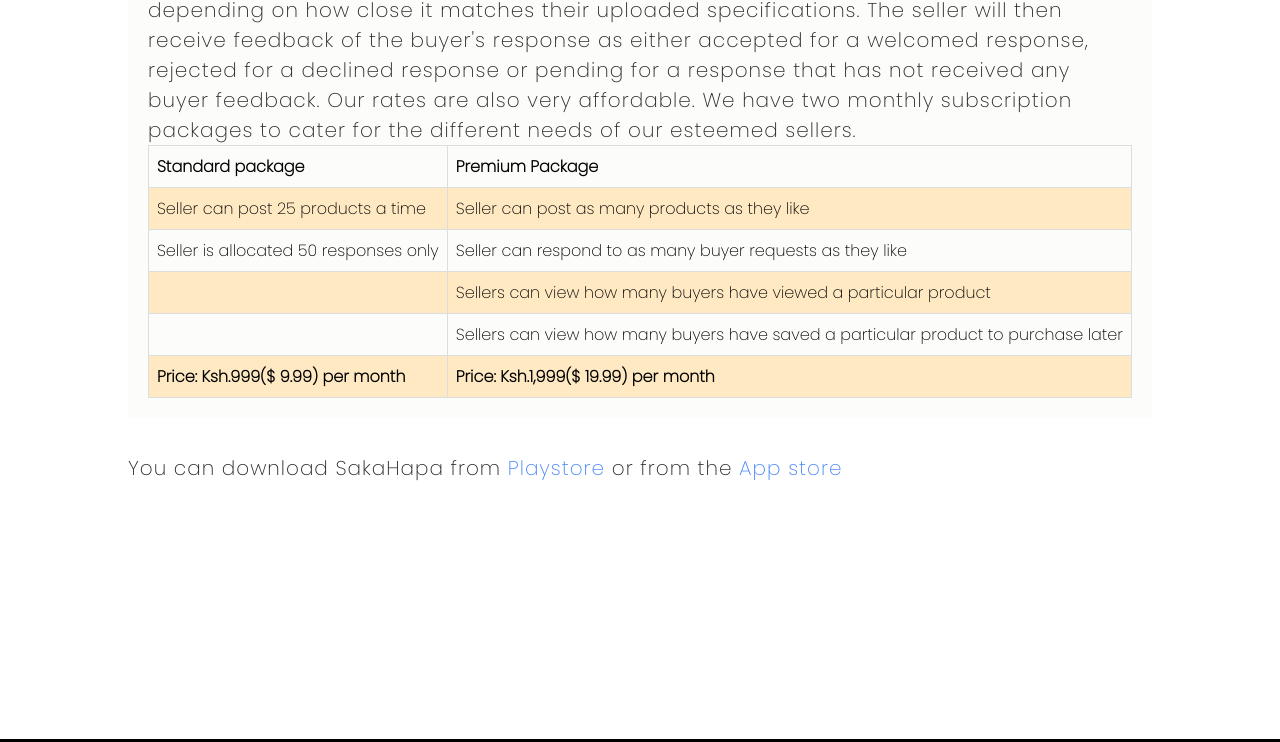
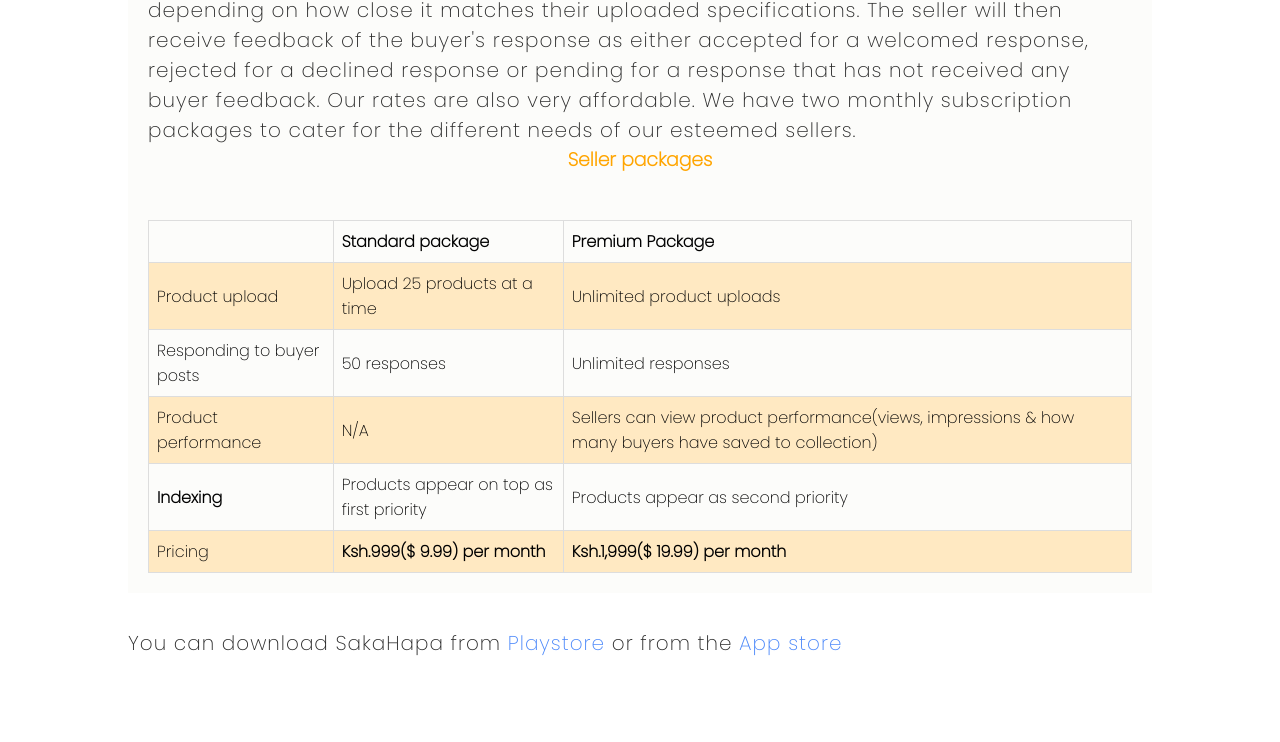
Before and after one commit to Brightmuk/sakahapa-web, a plain HTML site: page index.html in a window 1280 px wide. Shown: the part 2773-3515 px from the top of the page. Drawn offline with Linux system fonts and the light colour scheme.

Commit message:
Change packages table

```diff
--- a/css/styles.css
+++ b/css/styles.css
@@ -1,4 +1,5 @@
 @import url('https://fonts.googleapis.com/css2?family=Poppins:wght@200&display=swap');
+
 
 /* general styling */
 html {
@@ -241,9 +242,7 @@ table {
     border-collapse: collapse;
     width: 100%;
   }
-  .price{
-      font-weight: 700;
-  }
+
   td, th {
     border: 1px solid #dddddd;
     text-align: left;
--- a/index.html
+++ b/index.html
@@ -151,35 +151,44 @@
                 <br>
                 <br>
                 <br>
+                <h3 class="interface-heading">Seller packages</h3>
+                <br>
                 <table>
                     <tr>
+                      <th></th>
                       <th>Standard package</th>
                       <th>Premium Package</th>
 
                     </tr>
                     <tr>
-                      <td>Seller can post 25 products a time</td>
-                      <td>Seller can post as many products as they like</td>
+                    <td>Product upload</td>
+                      <td>Upload 25 products at a time</td>
+                      <td>Unlimited product uploads</td>
 
                     </tr>
                     <tr>
-                      <td>Seller is allocated 50 responses only</td>
-                      <td>Seller can respond to as many buyer requests as they like</td>
+                        <td>Responding to buyer posts</td>
+                      <td>50 responses</td>
+                      <td>Unlimited responses</td>
 
                     </tr>
                     <tr>
-                      <td></td>
-                      <td>Sellers  can view how many buyers have viewed a particular product</td>
+                      <td>Product performance</td>
+                      <td>N/A</td>
+                      <td>Sellers  can view product performance(views, impressions & how many buyers have saved to collection)</td>
 
                     </tr>
                     <tr>
-                      <td></td>
-                      <td>Sellers  can view  how many buyers have saved a particular product to purchase later</td>
+                        <td><b>Indexing</b></td>
+                        <td>Products appear on top as first priority</td>
+                      <td>Products appear as second priority</td>
+
 
                     </tr>
                     <tr>
-                      <td span="price"><b>Price: Ksh.999($ 9.99) per month</b></td>
-                      <td span="price"><b>Price: Ksh.1,999($ 19.99) per month</b></td>
+                        <td>Pricing</td>
+                      <td span="price"><b>Ksh.999($ 9.99) per month</b></td>
+                      <td span="price"><b>Ksh.1,999($ 19.99) per month</b></td>
 
                     </tr>
 
```
